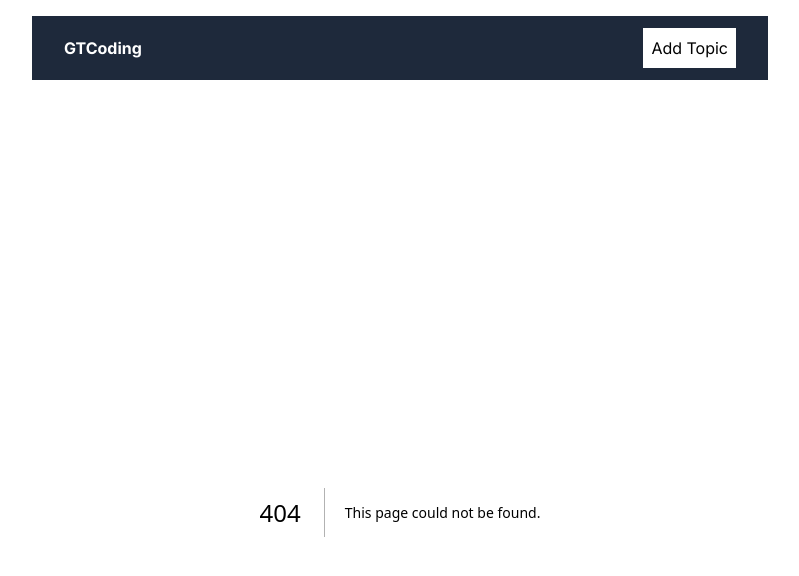
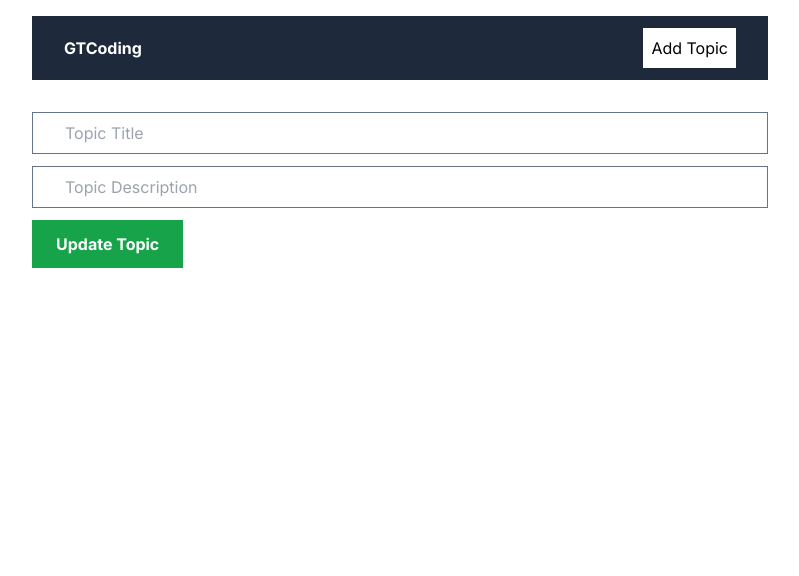
Before and after one commit to Fatima-Kabalan/nextjs-mongodb, a Next.js app: page /editTopic/123 in a window 1280 px wide. Before the commit this address had no page. Shown: the top 576 px of the page, without its empty margins (240-1039 px from the left). Built offline with nearby package versions, Linux system fonts and the light colour scheme.

Commit message:
adding pages

```diff
--- /dev/null
+++ b/app/editTopic/[id]/page.jsx
@@ -0,0 +1,7 @@
+import EditTopicForm from "@/components/EditTopicForm";
+
+export default function EditTopic(){
+    return(
+        <EditTopicForm/>
+    )
+}
--- a/app/page.jsx
+++ b/app/page.jsx
@@ -1,8 +1,5 @@
 import TopicsList from "@/components/TopicsList";
 
-
 export default function Home() {
-  return (
-    <TopicsList/>
-  );
+  return <TopicsList />;
 }
```
